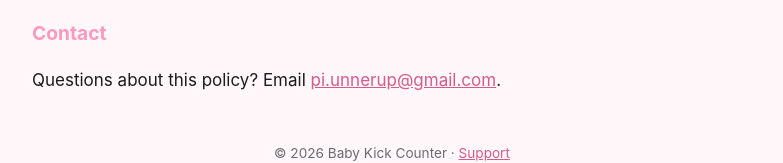
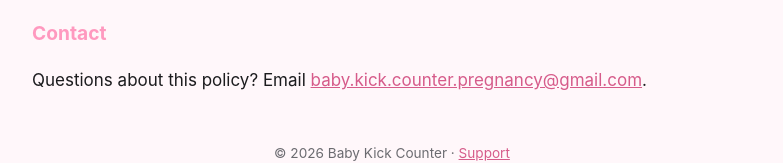
Before and after one commit to pi-unnerup/kickcounterprivacy, a plain HTML site: page index.html in a window 1280 px wide. Shown: the part 1681-1844 px from the top of the page, without its empty margins (248-1031 px from the left). Drawn offline with Linux system fonts and the light colour scheme.

Commit message:
Update index.html

```diff
--- a/index.html
+++ b/index.html
@@ -104,7 +104,7 @@
   <h2>Contact</h2>
   <p>
     Questions about this policy? Email
-    <a href="mailto:pi.unnerup@gmail.com">pi.unnerup@gmail.com</a>.
+    <a href="mailto:baby.kick.counter.pregnancy@gmail.com">baby.kick.counter.pregnancy@gmail.com</a>.
   </p>
 
   <footer>© 2026 Baby Kick Counter · <a href="support.html">Support</a></footer>
```
